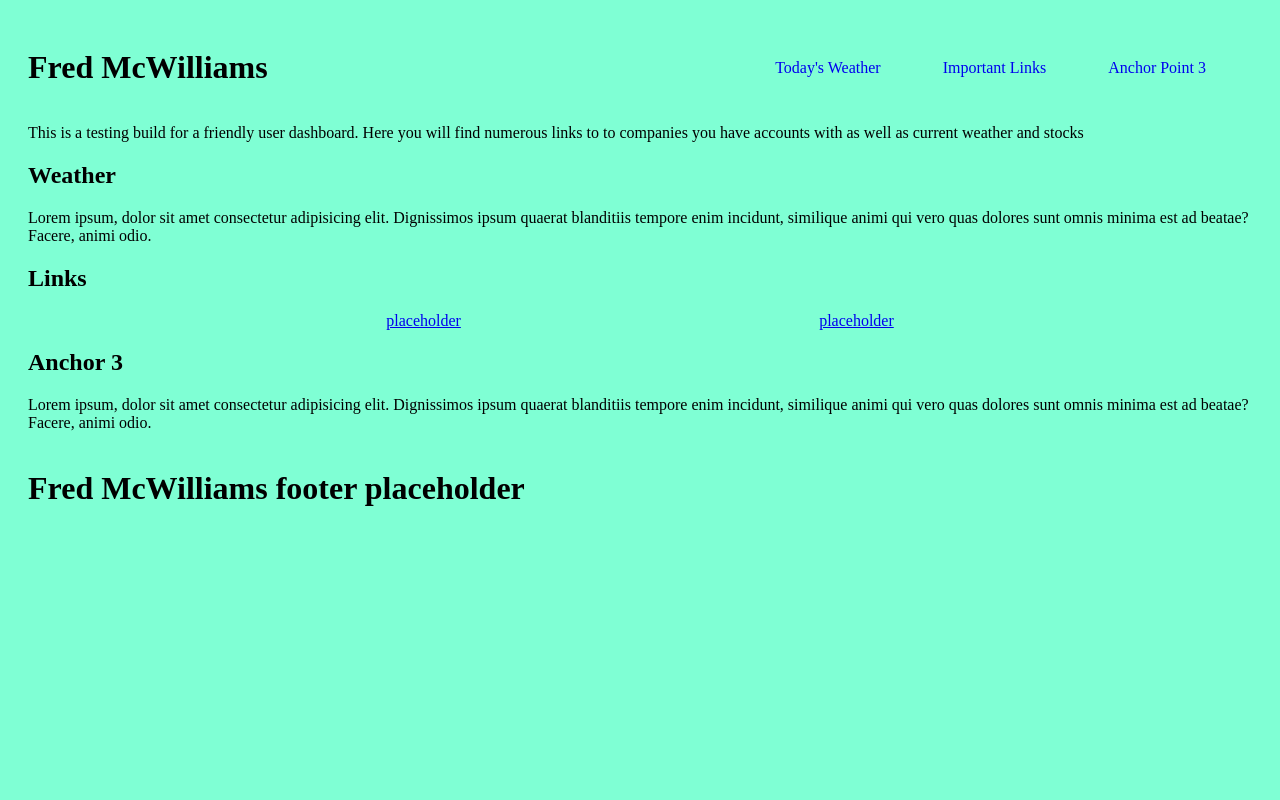
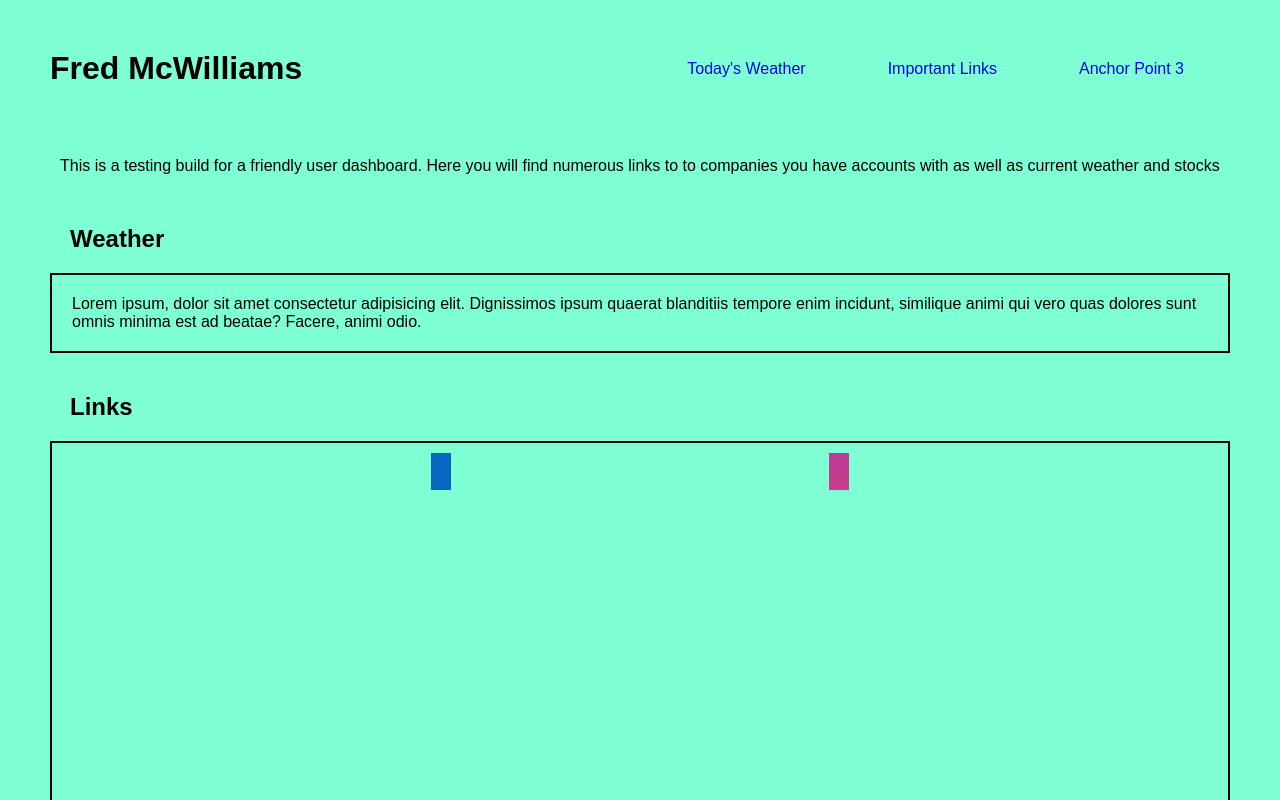
Before and after one commit to fmcwilliams92/2025Test, a plain HTML site: page index.html in a window 1280 px wide. Shown: the top 800 px of the page. Drawn offline with Linux system fonts and the light colour scheme.

Commit message:
reconfigured CSS for images, and added in new id's and classes for css

```diff
--- a/assets/style.css
+++ b/assets/style.css
@@ -1,7 +1,18 @@
 /* this section targets the entire document */
+:root {
+  /* --primary-color: white;
+  --secondary-color: orange; */
+}
+
 body {
+  font-family: Arial, Helvetica, sans-serif;
   background-color: aquamarine;
-  padding: 20px;
+}
+
+* {
+  margin: 0;
+  padding: 10px;
+  box-sizing: border-box;
 }
 
 /* This is for the header */
@@ -33,41 +44,43 @@ body {
 #header-list-items a {
   text-decoration: none;
   padding: 8px 16px;
+  border-radius: 5px 5px;
 }
 
-#a1:hover {
-  background-color: lightcoral;
-}
-
-#a2:hover {
-  background-color: lightcoral;
-}
-
-#a3:hover {
+#header-list-items a:hover {
   background-color: lightcoral;
 }
 
 /* this is for the main body */
 .main-body {
-  height: auto;
+  height: 100%;
+}
+
+#weather-intro {
+  display: flex;
+  flex-wrap: wrap;
+  justify-content: space-between;
+  border: solid 2px black;
 }
 
 .link-images {
   display: flex;
   flex-wrap: wrap;
   justify-content: space-evenly;
+  align-items: flex-start;
+  background-size: cover;
+  background-position: center;
+  background-repeat: no-repeat;
+  border: solid 2px black;
+  height: 500px;
 }
 
 #linkedIn {
-  height: 100px;
-  width: 100px;
-  padding: 8px 16px;
+  background-image: url(./images/LinkedIn-Logo.png);
 }
 
-#Instagram {
-  height: 100px;
-  width: 100px;
-  padding: 8px 16px;
+#instagram {
+  background-image: url(./images/instagram-logo.avif);
 }
 
 /* this is for the footer */
--- a/index.html
+++ b/index.html
@@ -14,9 +14,9 @@
     </div>
     <nav class="header-list">
       <ul id="header-list-items">
-        <li><a id="a1" href="anchor1">Today's Weather</a></li>
-        <li><a id="a2" href="anchor2">Important Links</a></li>
-        <li><a id="a3" href="anchor3">Anchor Point 3</a></li>
+        <li><a href="#anchor1">Today's Weather</a></li>
+        <li><a href="#anchor2">Important Links</a></li>
+        <li><a href="#anchor3">Anchor Point 3</a></li>
       </ul>
     </nav>
   </header>
@@ -31,8 +31,12 @@
       </div>
 
       <div id="anchor1">
-        <h2>Weather</h2>
-        <p>Lorem ipsum, dolor sit amet consectetur adipisicing elit. Dignissimos ipsum quaerat blanditiis tempore enim incidunt, similique animi qui vero quas dolores sunt omnis minima est ad beatae? Facere, animi odio.</p>
+        <div>
+          <h2>Weather</h2>
+        </div>
+        <div id="weather-intro">
+          <p>Lorem ipsum, dolor sit amet consectetur adipisicing elit. Dignissimos ipsum quaerat blanditiis tempore enim incidunt, similique animi qui vero quas dolores sunt omnis minima est ad beatae? Facere, animi odio.</p>
+        </div>
       </div>
 
       <div id="anchor2">
@@ -41,12 +45,10 @@
         </div>
         <div class="link-images">
           <div>
-            <a href="https://www.linkedin.com/in/fredric-mcwilliams/" target="_blank">placeholder</a>
-            <!-- <img id="linkedIn" src="./assets/images/LinkedIn-Logo.png" alt="LinkedIn"> -->
+            <a id="linkedIn" href="https://www.linkedin.com/in/fredric-mcwilliams/" target="_blank"></a>
           </div>
           <div>
-            <a href="https://www.instagram.com/portraitmode_fred/" target="_blank">placeholder</a>
-            <!-- <img id="Instagram" src="./assets/images/instagram-logo.avif" alt="Instagram"> -->
+            <a id="instagram" href="https://www.instagram.com/portraitmode_fred/" target="_blank"></a>
           </div>
         </div>
 
```
